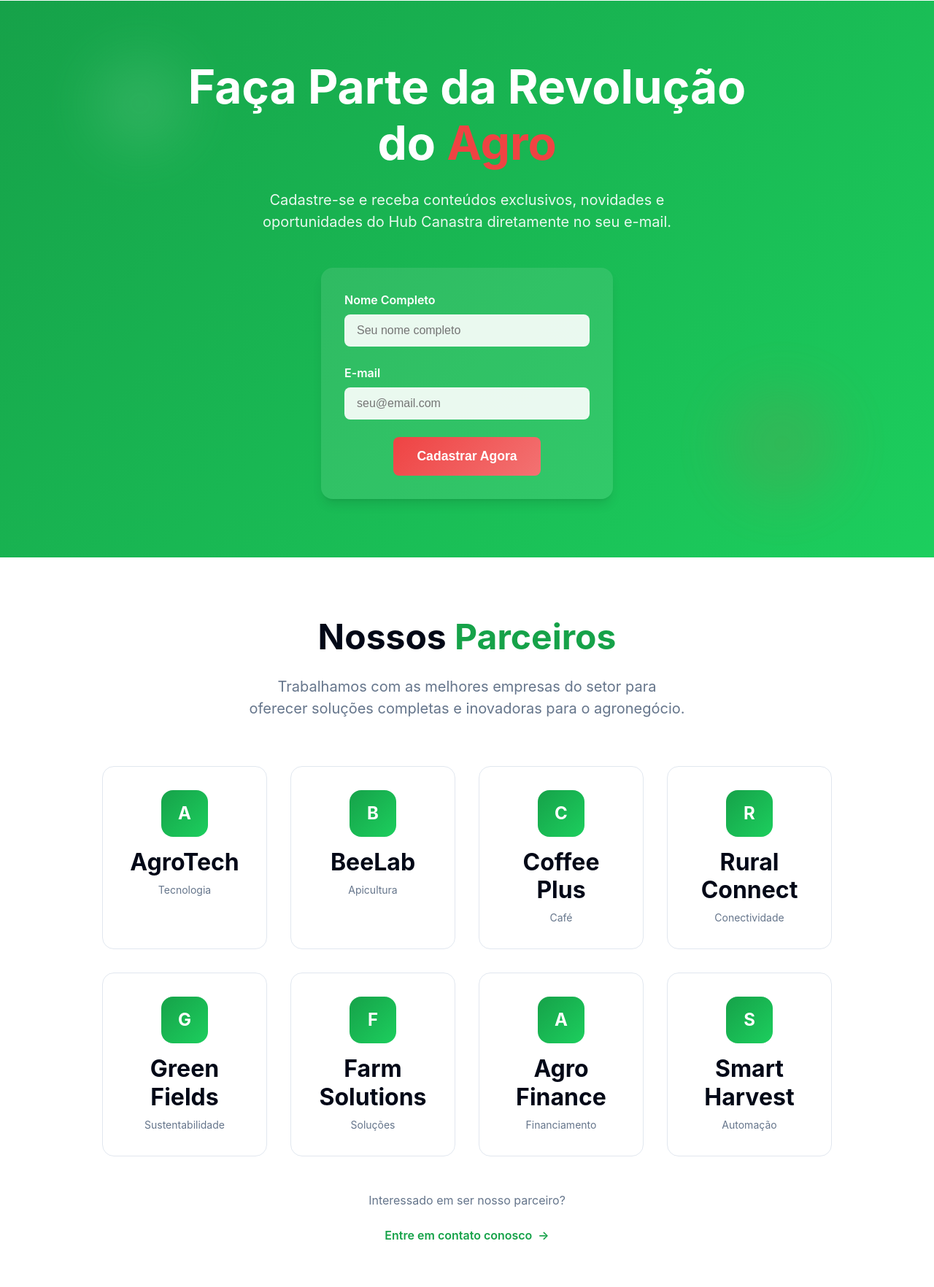
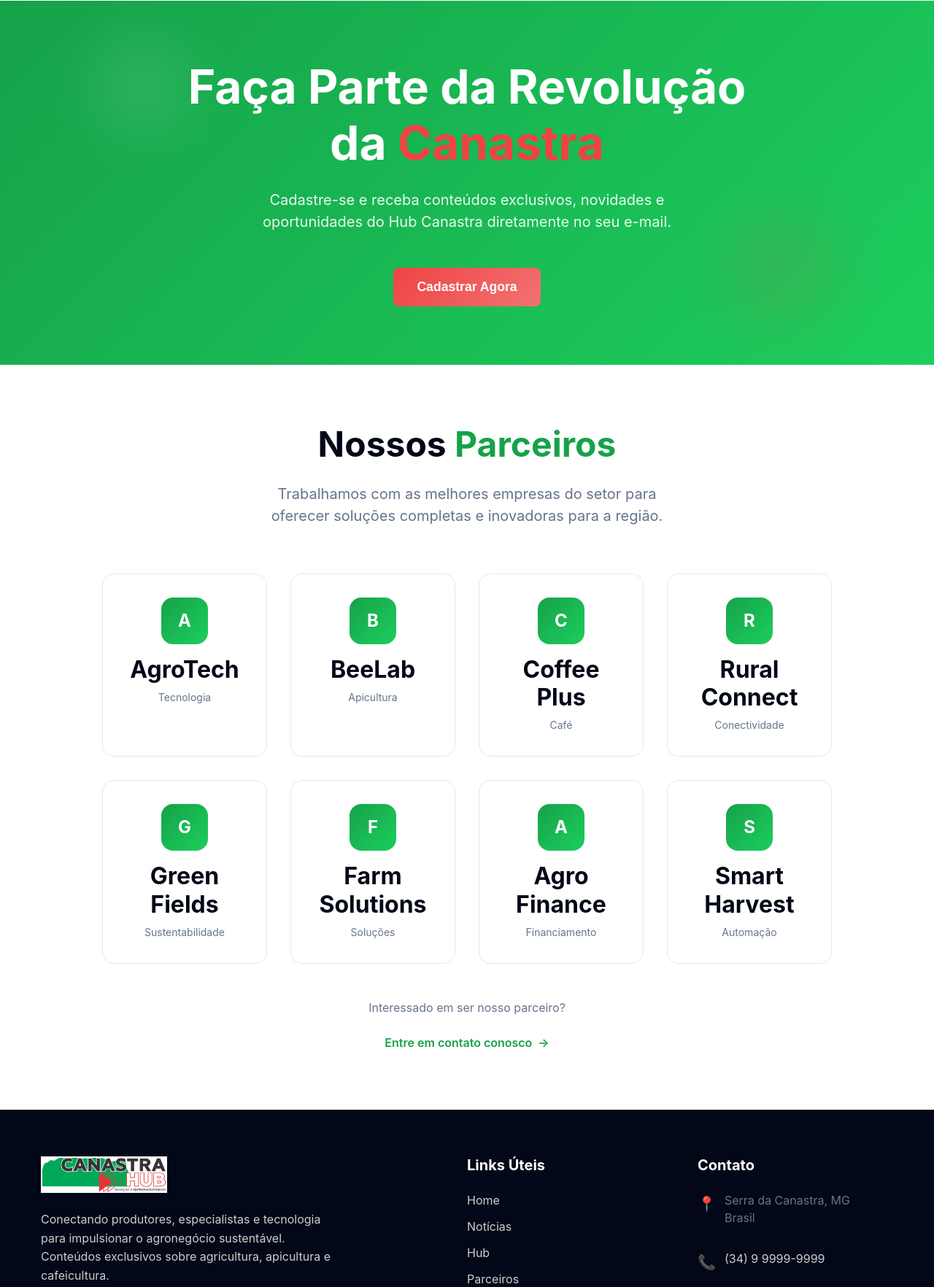
Before and after one commit to israelponciano/Canastra-HUB, a Django app: page / in a window 1280 px wide. Shown: the part 1296-3060 px from the top of the page at 73% size. Run offline with Django 4.2, Linux system fonts and the light colour scheme.

Commit message:
coisinhas

```diff
--- a/core/templates/home.html
+++ b/core/templates/home.html
@@ -13,7 +13,7 @@
               src="https://images.unsplash.com/photo-1574323347407-f5e1ad6d020b?ixlib=rb-4.0.3&auto=format&fit=crop&w=1920&q=80"
               alt="Tecnologia na Agricultura">
             <div class="carousel-overlay"></div>
-            <div class="carousel-content">
+            <div class="carousel-content" style="margin-left: 4%;">
               <span class="carousel-category">Agro</span>
               <h2 class="carousel-title">Tecnologia na Agricultura</h2>
               <p class="carousel-description">Descubra as últimas inovações que estão revolucionando o campo brasileiro.
@@ -28,7 +28,7 @@
               src="https://images.unsplash.com/photo-1558618666-fcd25c85cd64?ixlib=rb-4.0.3&auto=format&fit=crop&w=1920&q=80"
               alt="Apicultura Sustentável">
             <div class="carousel-overlay"></div>
-            <div class="carousel-content">
+            <div class="carousel-content" style="margin-left: 4%;">
               <span class="carousel-category">Apicultura</span>
               <h2 class="carousel-title">Apicultura Sustentável</h2>
               <p class="carousel-description">Práticas modernas para uma produção de mel responsável e produtiva.</p>
@@ -42,7 +42,7 @@
               src="https://images.unsplash.com/photo-1447933601403-0c6688de566e?ixlib=rb-4.0.3&auto=format&fit=crop&w=1920&q=80"
               alt="Café de Qualidade">
             <div class="carousel-overlay"></div>
-            <div class="carousel-content">
+            <div class="carousel-content" style="margin-left: 4%;">
               <span class="carousel-category">Café</span>
               <h2 class="carousel-title">Café de Qualidade</h2>
               <p class="carousel-description">Do grão à xícara: técnicas para produzir o melhor café especial.</p>
@@ -75,12 +75,12 @@
             </h2>
             <p class="hub-description">
               Uma plataforma inovadora que conecta produtores, especialistas e tecnologia
-              para impulsionar o agronegócio sustentável. Descubra conteúdos exclusivos,
-              networking qualificado e oportunidades de crescimento no setor rural.
+              para impulsionar a região. Descubra conteúdos exclusivos,
+              networking qualificado e oportunidades de crescimento em diversos setores.
             </p>
             <p class="hub-subtitle">
-              Junte-se à nossa comunidade e transforme sua experiência no campo com
-              conhecimento especializado em agricultura, apicultura e cafeicultura.
+              Junte-se à nossa comunidade e transforme sua experiência com
+              conhecimento especializado em agricultura, apicultura, cafeicultura e muito mais.
             </p>
             <button class="btn btn-outline">
               Saiba Mais
@@ -105,7 +105,7 @@
         <div class="signup-content">
           <div class="signup-header">
             <h2 class="signup-title">
-              Faça Parte da Revolução do <span class="text-accent">Agro</span>
+              Faça Parte da Revolução da <span class="text-accent">Canastra</span>
             </h2>
             <p class="signup-description">
               Cadastre-se e receba conteúdos exclusivos, novidades e oportunidades
@@ -113,7 +113,7 @@
             </p>
           </div>
 
-          <div class="signup-form-container">
+          {% comment %} <div class="signup-form-container">
             <form id="signup-form" class="signup-form">
               <div class="form-group">
                 <label for="name" class="form-label">Nome Completo</label>
@@ -125,7 +125,7 @@
                 <label for="email" class="form-label">E-mail</label>
                 <input type="email" id="email" class="form-input" placeholder="seu@email.com" required>
                 <span class="form-error" id="email-error"></span>
-              </div>
+              </div> {% endcomment %}
 
               <button type="submit" class="btn btn-accent btn-lg">Cadastrar Agora</button>
             </form>
@@ -150,7 +150,7 @@
           </h2>
           <p class="partners-description">
             Trabalhamos com as melhores empresas do setor para oferecer
-            soluções completas e inovadoras para o agronegócio.
+            soluções completas e inovadoras para a região.
           </p>
         </div>
 
@@ -208,69 +208,5 @@
     </section>
   </main>
 
-  <!-- Footer -->
-  <footer id="contato" class="footer">
-    <div class="container">
-      <div class="footer-grid">
-        <!-- Brand & Description -->
-        <div class="footer-brand">
-          <div class="footer-logo">
-            <div class="logo-icon">🌱</div>
-            <span class="logo-text">Hub Canastra</span>
-          </div>
-          <p class="footer-description">
-            Conectando produtores, especialistas e tecnologia para impulsionar
-            o agronegócio sustentável. Conteúdos exclusivos sobre agricultura,
-            apicultura e cafeicultura.
-          </p>
-
-          <!-- Social Media -->
-          <div class="social-links">
-            <a href="#" class="social-link" aria-label="Facebook">📘</a>
-            <a href="#" class="social-link" aria-label="Instagram">📷</a>
-            <a href="#" class="social-link" aria-label="Twitter">🐦</a>
-            <a href="#" class="social-link" aria-label="LinkedIn">💼</a>
-          </div>
-        </div>
-
-        <!-- Quick Links -->
-        <div class="footer-links">
-          <h3>Links Úteis</h3>
-          <ul>
-            <li><a href="#home">Home</a></li>
-            <li><a href="#noticias">Notícias</a></li>
-            <li><a href="#hub">Hub</a></li>
-            <li><a href="#parceiros">Parceiros</a></li>
-          </ul>
-        </div>
-
-        <!-- Contact Info -->
-        <div class="footer-contact">
-          <h3>Contato</h3>
-          <div class="contact-item">
-            <span class="contact-icon">📍</span>
-            <div>
-              <p>Serra da Canastra, MG<br>Brasil</p>
-            </div>
-          </div>
-
-          <div class="contact-item">
-            <span class="contact-icon">📞</span>
-            <a href="tel:+5534999999999">(34) 9 9999-9999</a>
-          </div>
-
-          <div class="contact-item">
-            <span class="contact-icon">✉️</span>
-            <a href="mailto:contato@hubcanastra.com.br">contato@hubcanastra.com.br</a>
-          </div>
-        </div>
-      </div>
-
-      <div class="footer-bottom">
-        <p>&copy; 2024 Hub Canastra. Todos os direitos reservados.</p>
-      </div>
-    </div>
-  </footer>
-
   <script src="{% static 'js/scripts.js' %}"></script>
 {% endblock %}
--- a/core/templates/master.html
+++ b/core/templates/master.html
@@ -44,14 +44,14 @@
       <div class="nav-content">
         <!-- Logo -->
         <div class="logo">
-          <div class="logo-icon">🌱</div>
-          <span class="logo-text">Hub Canastra</span>
+          <div >
+            <a href="/"><img src="{%static 'img/logoCanastra.jpeg' %}" alt="Logo Canastra" height="50px"></a>
+          </div>
         </div>
 
         <!-- Desktop Navigation -->
         <div class="nav-links">
           <a href="#home" class="nav-link">Home</a>
-          <a href="#noticias" class="nav-link">Notícias</a>
           <a href="#hub" class="nav-link">Hub</a>
           <a href="#parceiros" class="nav-link">Parceiros</a>
           <a href="#contato" class="nav-link">Contato</a>
@@ -60,7 +60,7 @@
 
         <!-- CTA Button & Mobile Menu -->
         <div class="nav-actions">
-          <a href="{% url 'empresa:cadastro_empresa' %}"><button  class="btn btn-primary desktop-only">Cadastre-se</button></a>
+          <a href="{% url 'core:login' %}"><button  class="btn btn-primary desktop-only">Login</button></a>
           <button id="mobile-menu-btn" class="mobile-menu-btn mobile-only">☰</button>
         </div>
       </div>
@@ -69,15 +69,15 @@
       <div id="mobile-menu" class="mobile-menu">
         <div class="mobile-nav-links">
           <a href="#home" class="nav-link">Home</a>
-          <a href="#noticias" class="nav-link">Notícias</a>
           <a href="#hub" class="nav-link">Hub</a>
           <a href="#parceiros" class="nav-link">Parceiros</a>
           <a href="#contato" class="nav-link">Contato</a>
-          <button  href="{% url 'empresa:cadastro_empresa' %}" class="btn btn-primary">Cadastre-se</button>
+          <button  href="{% url 'core:login' %}" class="btn btn-primary">Login</button>
           {% if request.session.email_atual %}
           <a class="nav-link">Usuário logado: {{ request.session.email_atual }}</p>
+          <a href="{% url 'core:logout' %} class="nav-link"">Sair</a>
           {% endif %}
-          <a href="{% url 'core:logout' %} class="nav-link"">Logout</a>
+
         </div>
       </div>
     </div>
@@ -95,8 +95,7 @@
         <!-- Brand & Description -->
         <div class="footer-brand">
           <div class="footer-logo">
-            <div class="logo-icon">🌱</div>
-            <span class="logo-text">Hub Canastra</span>
+            <a href="/"><img src="{%static 'img/logoCanastra.jpeg' %}" alt="Logo Canastra" class="logo" height="50px"></a>
           </div>
           <p class="footer-description">
             Conectando produtores, especialistas e tecnologia para impulsionar
```
Also changed, not shown: core/templates/login.html (+5 -8 lines), resources/static/img/Logo GestoriiHost branca.png (deleted), resources/static/img/logo.jpg (deleted), resources/static/img/logoCanastra.jpeg (added), resources/static/img/logoGHpreta.png (deleted).
